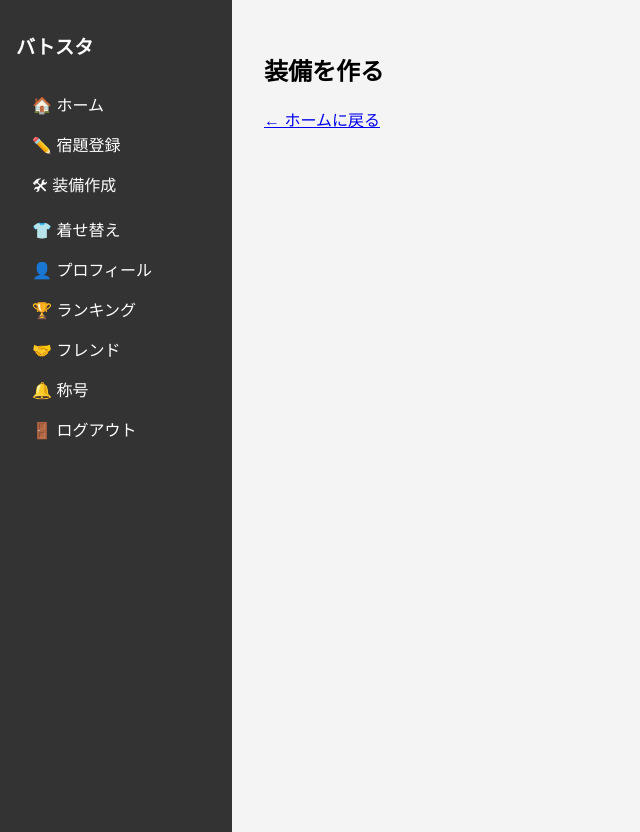
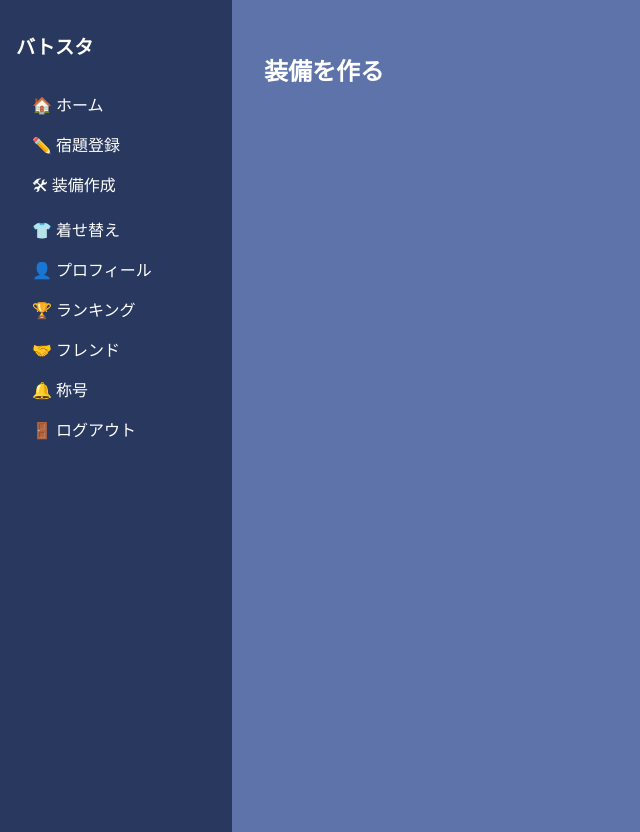
Before and after one commit to shunt-nk/batosta, a PHP site: page /equipment_create.php in a window 1280 px wide. Shown: the whole page, without its empty margins (0-640 px from the left). Run offline with PHP 8.4, Linux system fonts and the light colour scheme; the visitor is signed in with stand-in values (Sample User, id 1); data that the repository does not hold is empty.

Commit message:
見た目調整

```diff
--- a/src/equipment_create.php
+++ b/src/equipment_create.php
@@ -82,18 +82,18 @@ foreach ($stmt->fetchAll() as $row) {
     body {
       margin: 0;
       display: flex;
-      font-family: sans-serif;
-      background: #f4f4f4;
+      background: #5D73A9;
+      color: #000;
     }
     .container {
       display: flex;
       min-height: 100vh;
     }
-
     .content {
-    flex: 1;
       padding: 2rem;
-    background: #f4f4f4;
+    }
+    h2{
+      color: #fff;
     }
 
     .item {
@@ -103,7 +103,8 @@ foreach ($stmt->fetchAll() as $row) {
       border-radius: 8px;
     }
     form {
-      display: inline;
+      display: grid;
+
     }
     button {
       padding: 0.5rem 1rem;
@@ -160,7 +161,6 @@ foreach ($stmt->fetchAll() as $row) {
       </div>
     <?php endforeach; ?>
 
-    <p><a href="dashboard.php">← ホームに戻る</a></p>
   </main>
 </div>
 
--- a/src/includes/navbar.php
+++ b/src/includes/navbar.php
@@ -1,7 +1,5 @@
 <style>
   nav {
-    width: 200px;
-    background: #333;
     color: white;
     padding: 1rem;
   }
@@ -17,7 +15,7 @@
       text-decoration: underline;
     }
 </style>
-<aside style="width: 200px; background: #333; color: white; height: 100vh; padding: 1rem;">
+<aside style="width: 200px; background: #28385E; color: white; height: 100vh; padding: 1rem;">
   <h2 style="font-size: 1.2rem;">バトスタ</h2>
   <nav>
     <a href="dashboard.php">🏠 ホーム</a>
--- a/src/profile.php
+++ b/src/profile.php
@@ -33,17 +33,15 @@ $equipments = $stmt->fetchAll(PDO::FETCH_KEY_PAIR); // ['head' => 'head.png', ..
     body {
       margin: 0;
       display: flex;
-    font-family: sans-serif;
-    background: #f4f4f4;
+      background: #5D73A9;
+      color: #fff;
     }
     .container {
       display: flex;
       min-height: 100vh;
     }
     .content {
-    flex: 1;
       padding: 2rem;
-    background: #f4f4f4;
     }
 
 </style>
--- a/src/task_timer.php
+++ b/src/task_timer.php
@@ -76,7 +76,7 @@ $_SESSION['study'] = [
   </style>
 </head>
 <body>
-  <h2>ダンジョン攻略準備中</h2>
+  <h2>ダンジョン攻略中</h2>
   <div id="timer"><?= $minutes ?>:00</div>
   <div id="status">▶ タイマーを開始してください</div>
   <div id="buttons">
--- a/src/title.php
+++ b/src/title.php
@@ -48,17 +48,14 @@ if ($_SERVER['REQUEST_METHOD'] === 'POST' && isset($_POST['equip_id'])) {
   body {
     margin: 0;
     display: flex;
-      font-family: sans-serif;
-      background: #f4f4f4;
+    background: #5D73A9;
   }
   .container {
     display: flex;
     min-height: 100vh;
   }
   .content {
-    flex: 1;
     padding: 2rem;
-    background: #f4f4f4;
   }
 
 </style>
```
Also changed, not shown: src/avatar_customize.php (+5 -9 lines), src/dashboard.php (+33 -23 lines), src/friend.php (+3 -4 lines), src/ranking.php (+7 -9 lines), src/task_register.php (+3 -8 lines). Lines whose indentation alone changed are shown as unchanged.
